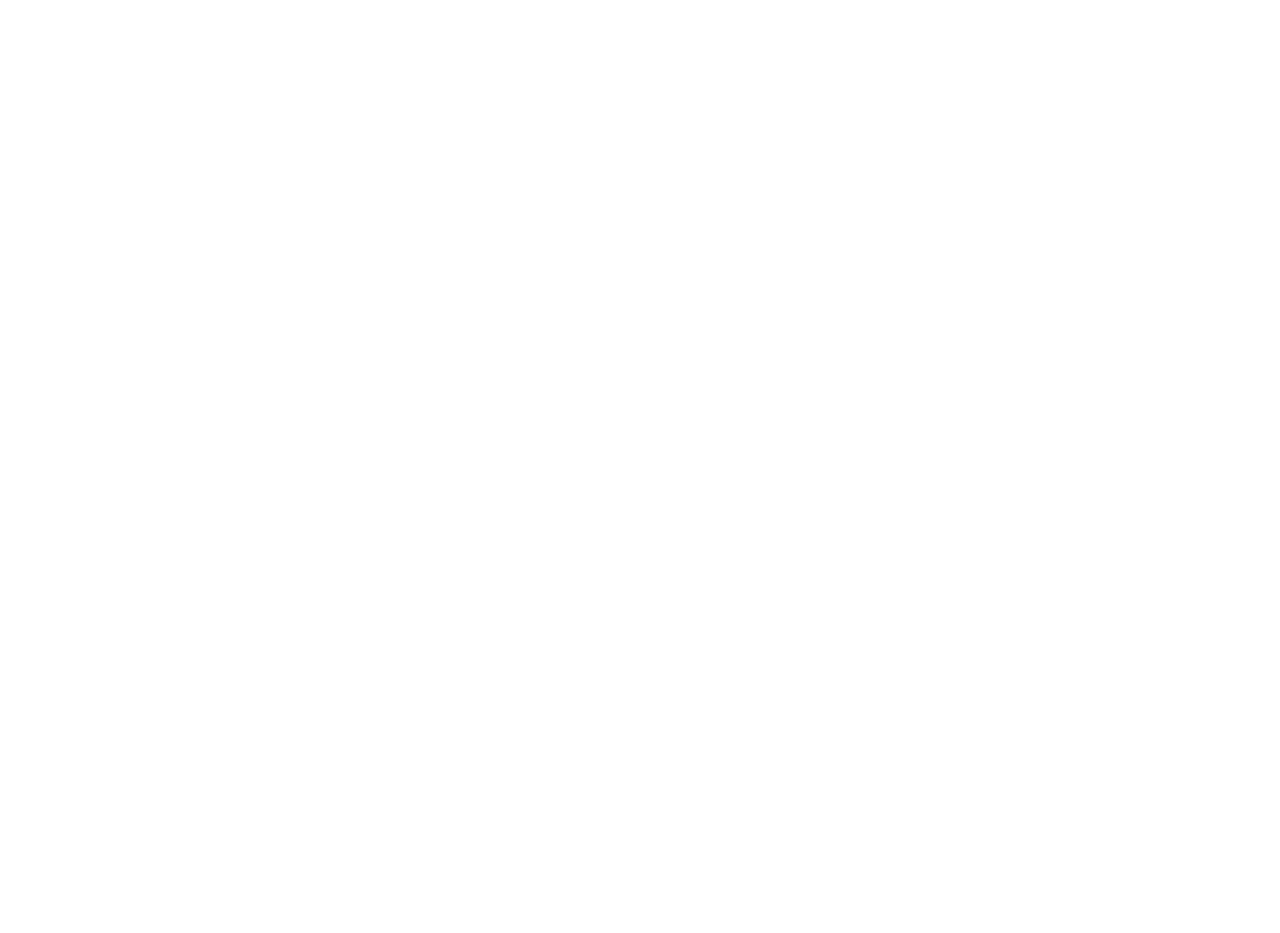
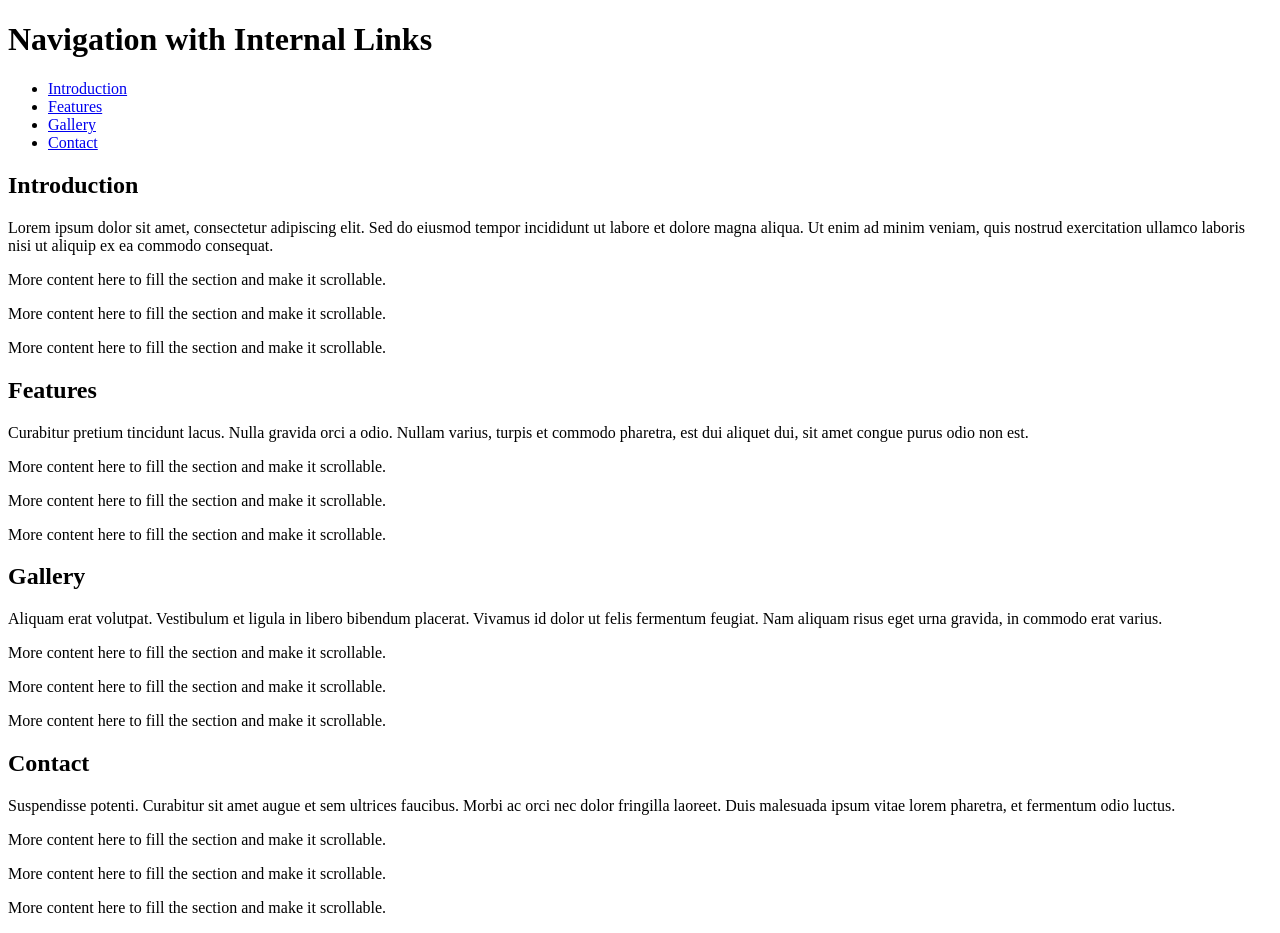
Before and after one commit to Nikhilvasu1139/html-complete-assignment, a plain HTML site: page links.html in a window 1280 px wide. Before the commit the page ends 800 px from the top, so only its background shows below. Drawn offline with Linux system fonts and the light colour scheme.

Commit message:
complete html assignment

```diff
--- a/links.html
+++ b/links.html
@@ -1,11 +1,50 @@
 <!DOCTYPE html>
 <html lang="en">
+
 <head>
     <meta charset="UTF-8">
     <meta name="viewport" content="width=device-width, initial-scale=1.0">
     <title>Html Links</title>
 </head>
+
 <body>
+    <h1><b>Navigation with Internal Links</b></h1>
+    <ul>
+        <li><a href="#introduction">Introduction</a></li>
+        <li><a href="#features">Features</a></li>
+        <li><a href="#gallery">Gallery</a></li>
+        <li><a href="#contact">Contact</a></li>
+    </ul>
 
+
+    <h2 id="introduction"><b>Introduction</b></h2>
+    <p>Lorem ipsum dolor sit amet, consectetur adipiscing elit. Sed do eiusmod tempor incididunt ut labore et dolore
+        magna aliqua. Ut enim ad minim veniam, quis nostrud exercitation ullamco laboris nisi ut aliquip ex ea commodo
+        consequat.</p>
+    <p>More content here to fill the section and make it scrollable.</p>
+    <p>More content here to fill the section and make it scrollable.</p>
+    <p>More content here to fill the section and make it scrollable.</p>
+
+
+    <h2 id="features"><b>Features</b></h2>
+    <p>Curabitur pretium tincidunt lacus. Nulla gravida orci a odio. Nullam varius, turpis et commodo pharetra, est dui
+        aliquet dui, sit amet congue purus odio non est.</p>
+    <p>More content here to fill the section and make it scrollable.</p>
+    <p>More content here to fill the section and make it scrollable.</p>
+    <p>More content here to fill the section and make it scrollable.</p>
+
+    <h2 id="gallery"><b>Gallery</b></h2>
+        <p>Aliquam erat volutpat. Vestibulum et ligula in libero bibendum placerat. Vivamus id dolor ut felis fermentum feugiat. Nam aliquam risus eget urna gravida, in commodo erat varius.</p>
+        <p>More content here to fill the section and make it scrollable.</p>
+        <p>More content here to fill the section and make it scrollable.</p>
+        <p>More content here to fill the section and make it scrollable.</p>
+
+
+        <h2 id="contact"><b>Contact</b></h2>
+        <p>Suspendisse potenti. Curabitur sit amet augue et sem ultrices faucibus. Morbi ac orci nec dolor fringilla laoreet. Duis malesuada ipsum vitae lorem pharetra, et fermentum odio luctus.</p>
+        <p>More content here to fill the section and make it scrollable.</p>
+        <p>More content here to fill the section and make it scrollable.</p>
+        <p>More content here to fill the section and make it scrollable.</p>
 </body>
+
 </html>
```
Also changed, not shown: images.html (+40 -1 lines), index.html (+5 -5 lines), images/aic-home.jpeg (added), images/image.svg (added), images/placeholder-image.jpg (added), images/spiderman.png (added), 1 other file.
